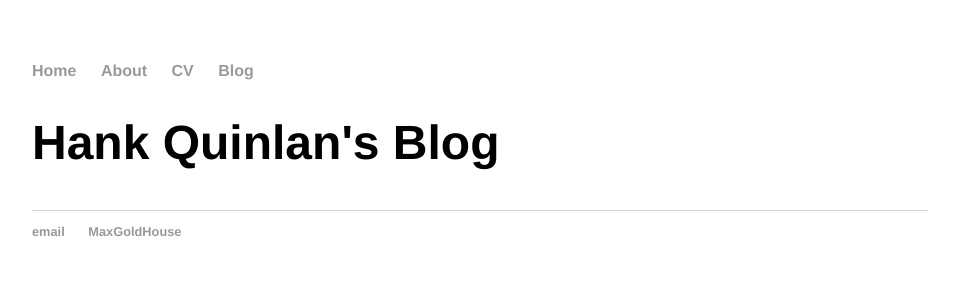
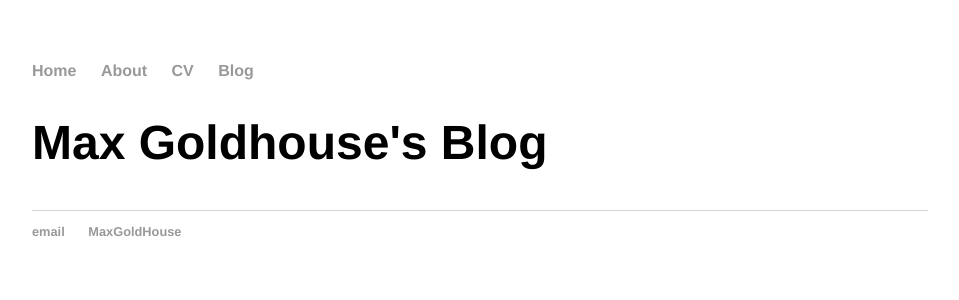
Before and after one commit to dindinet/jekyll-site, a Jekyll site: the page blog/index.html, which Jekyll copies as it is, in a window 1280 px wide. Shown: the top 300 px of the page, without its empty margins (160-1119 px from the left). Built offline with Jekyll 4.4.1, drawn with Linux system fonts in a browser that asks for light colours.

Commit message:
Update index.html

```diff
--- a/blog/index.html
+++ b/blog/index.html
@@ -1,7 +1,7 @@
 <!DOCTYPE html>
 <html>
   <head>
-    <title>Hank Quinlan's Blog</title>
+    <title>Max Goldhouse's Blog</title>
 
     <link rel="stylesheet" type="text/css" href="/jekyll-site/css/main.css">
 
@@ -19,7 +19,7 @@
     </nav>
 <div class="container">
 
-  <h1>Hank Quinlan's Blog</h1>
+  <h1>Max Goldhouse's Blog</h1>
 <ul class="posts">
 
 
```
